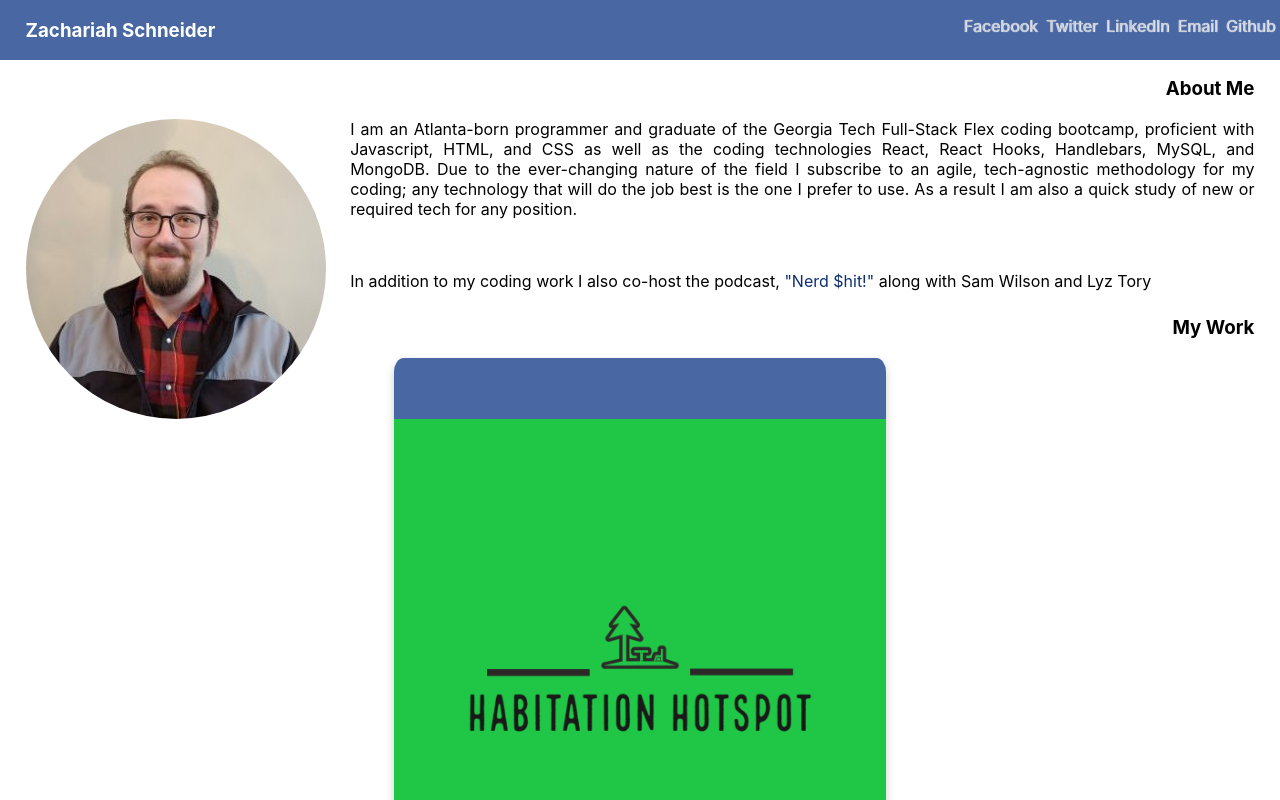
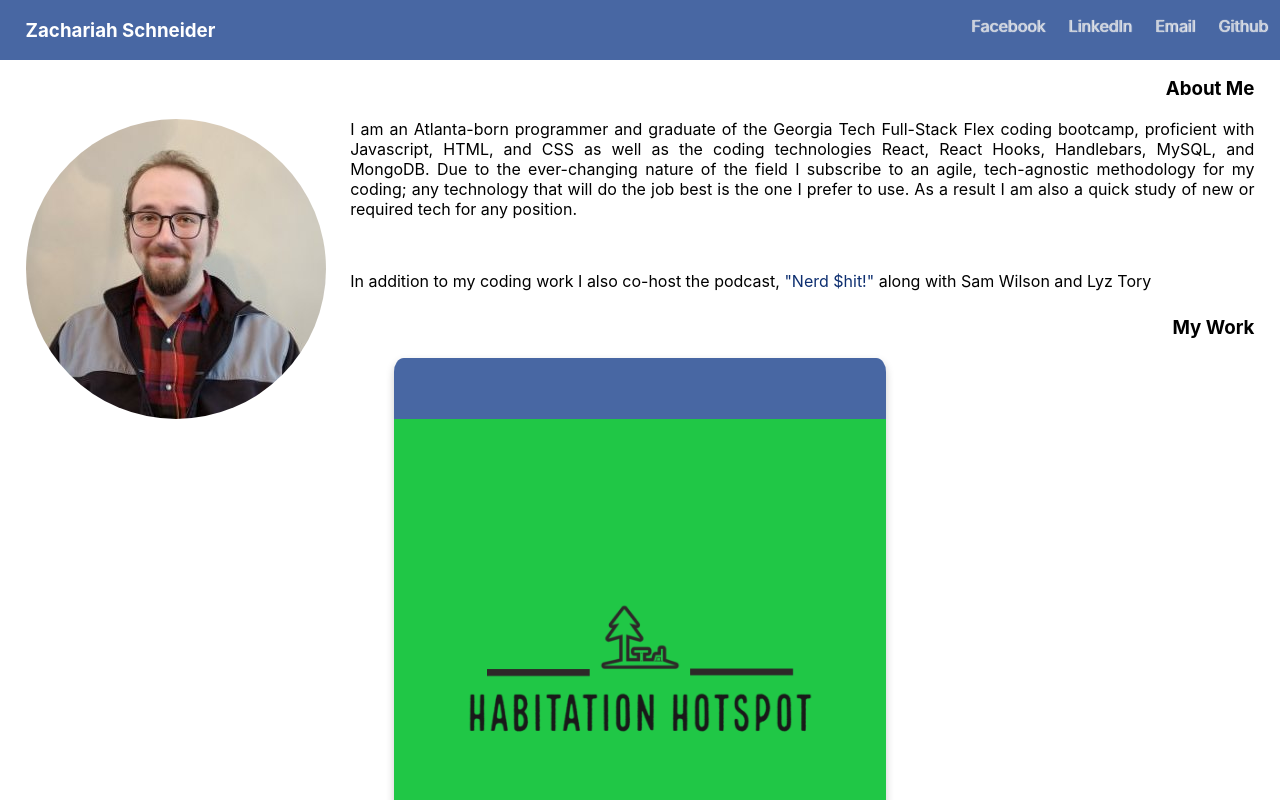
Before and after one commit to Zoocko42/react-Deployment, a React (Create React App) app: page / in a window 1280 px wide. Shown: the top 800 px of the page. Built offline with nearby package versions, Linux system fonts and the light colour scheme.

Commit message:
This update removes the Twitter link.

```diff
--- a/src/components/Nav.js
+++ b/src/components/Nav.js
@@ -9,9 +9,6 @@ export default function Nav () {
 
                 <li>
                     <a target="_blank" href="https://www.facebook.com/zac.schneider2/">Facebook</a>
-                </li>
-                <li>
-                    <a target="_blank" href="https://twitter.com/ZachariahSchne4">Twitter</a>
                 </li>
                 <li>
                     <a target="_blank" href="https://www.linkedin.com/in/zachariah-schneider-a292214b/">LinkedIn</a>
```
